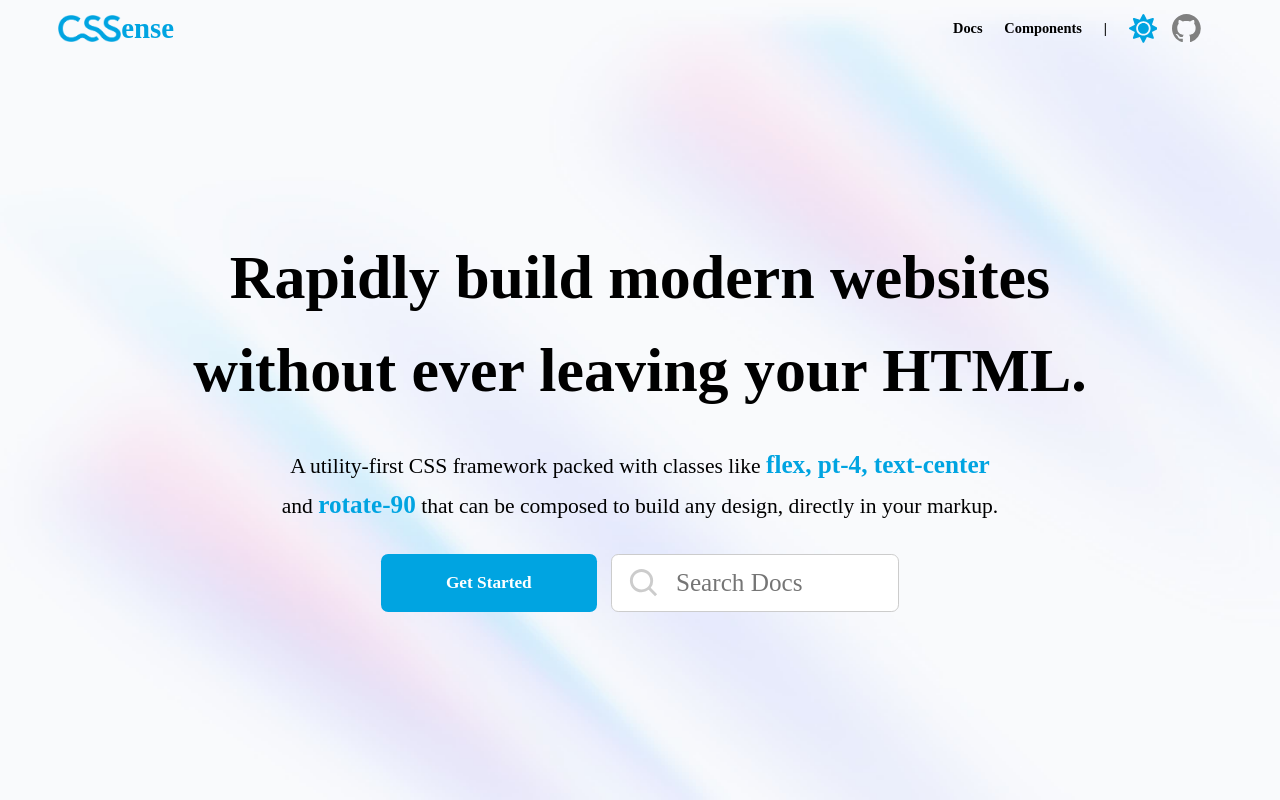
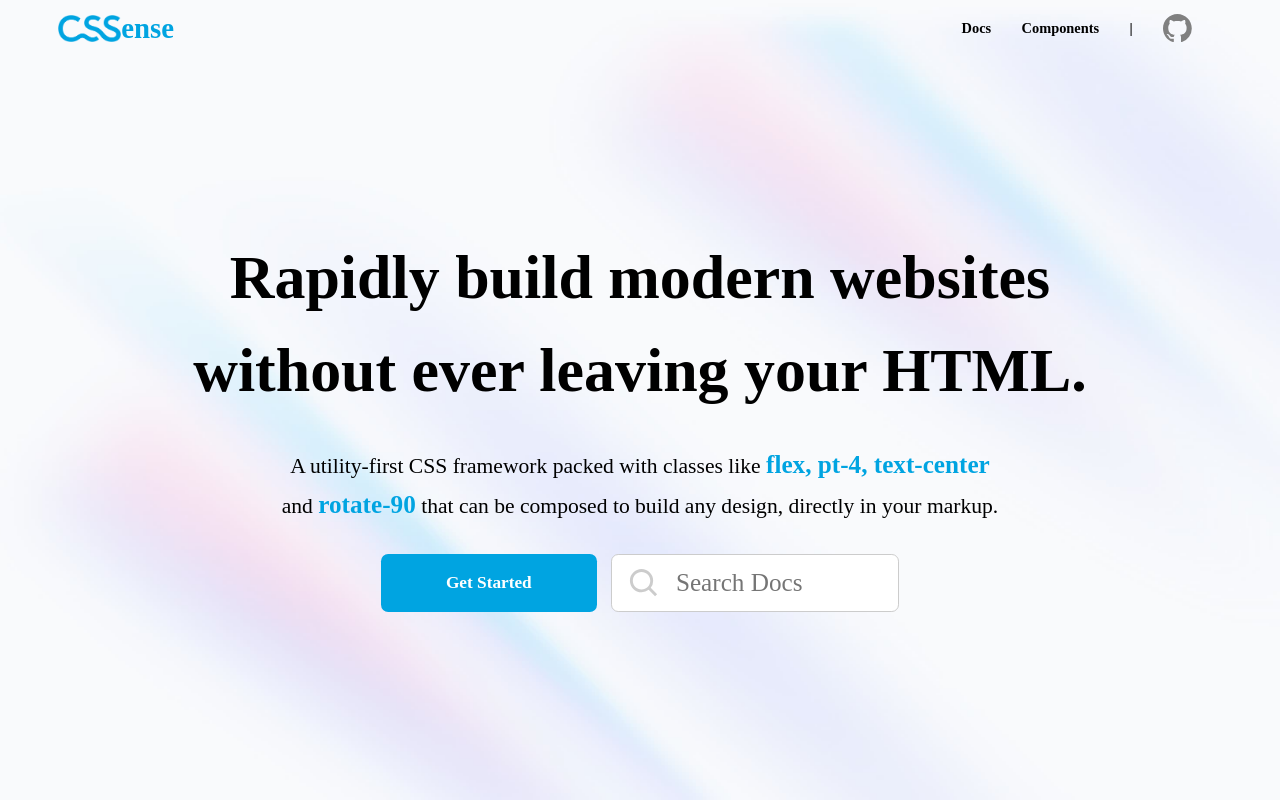
Before and after one commit to niku-19/cssense-components, a React (Create React App) app: page / in a window 1280 px wide. Built offline with nearby package versions, Linux system fonts and the light colour scheme.

Commit message:
link added

```diff
--- a/src/Components/Header/Navbar.jsx
+++ b/src/Components/Header/Navbar.jsx
@@ -2,11 +2,11 @@ import React from "react";
 
 //react icons import
 import { BsGithub } from "react-icons/bs";
-import { FaSun } from "react-icons/fa";
+// import { FaSun } from "react-icons/fa";
 
 //styles import
 import styles from "./Navbar.module.css";
-import { Link } from "react-router-dom";
+import { Link, NavLink } from "react-router-dom";
 
 const Navbar = () => {
   return (
@@ -26,13 +26,19 @@ const Navbar = () => {
         </div>
         <div className={styles.nav__container}>
           <ul className={styles.nav__items}>
-            <li className={styles.nav__list}>Docs</li>
-            <li className={styles.nav__list}>Components</li>
+            <NavLink to={"/get-started"}>
+              <li className={styles.nav__list}>Docs</li>
+            </NavLink>
+            <NavLink to={"/get-started"}>
+              <li className={styles.nav__list}>Components</li>
+            </NavLink>
             <li className={styles.nav__list}> | </li>
             <li className={styles.nav__list}>
               <div className={styles.icons__container}>
-                <FaSun className={styles.light__icon} />
-                <BsGithub className={styles.github__icon} />
+                {/* <FaSun className={styles.light__icon} /> */}
+                <a href="https://github.com/niku-19/cssense-components.git">
+                  <BsGithub className={styles.github__icon} />
+                </a>
               </div>
             </li>
           </ul>
```
